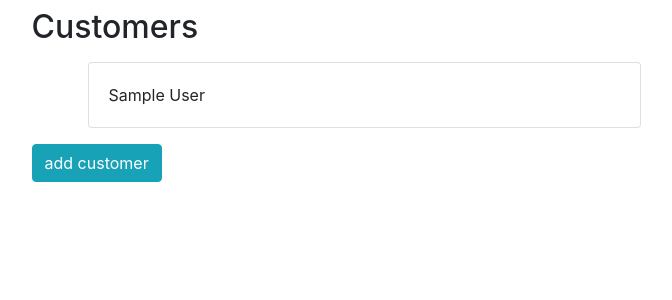
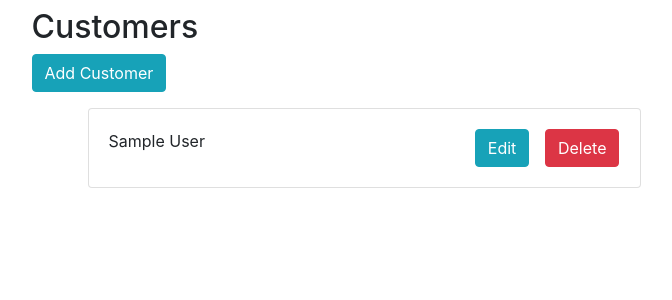
Before and after one commit to KamilKulerz/order_management, a Django app: page /customers/ in a window 1280 px wide. Shown: the part 56-356 px from the top of the page, without its empty margins (296-968 px from the left). Run offline with Django 3.2, Linux system fonts and the light colour scheme; tables that the repository leaves empty hold one stand-in row (values such as "Sample post"); some libraries are stand-ins or nearby versions.

Commit message:
add edit & del to template

```diff
--- a/orders_app/templates/orders_app/customer_list.html
+++ b/orders_app/templates/orders_app/customer_list.html
@@ -2,15 +2,32 @@
 
 {% block content %}
     <h2>Customers</h2>
+    <a href="{% url 'orders_app:add_customers' %}" class="btn btn-info" role="button">Add Customer</a>
     <ul>
         {% for customer in object_list %}
             <div class="card m-3">
 
-                <div class="card-body">{{ customer.name }}</div>
+                <div class="card-body">
+                    <div class="row">
+                        <div class="col-8">
+                            {{ customer.name }}
+
+                        </div>
+                        <div class="col-2 d-flex justify-content-end">
+
+                            <a class="btn btn-info" role="button" href="{{ customer.get_update_url }}">Edit</a>
+                        </div>
+                        <div class="col-2 d-flex justify-content-end">
+
+                            <a class="btn btn-danger" role="button" href="{{ customer.get_delete_url }}">Delete</a>
+                        </div>
+
+                    </div>
+
+                </div>
 
             </div>
         {% endfor %}
     </ul>
 
-    <a href="{% url 'orders_app:add_customers' %}" class="btn btn-info" role="button">add customer</a>
 {% endblock %}
```
Also changed, not shown: orders_app/templates/orders_app/category_list.html (+19 -6 lines).
